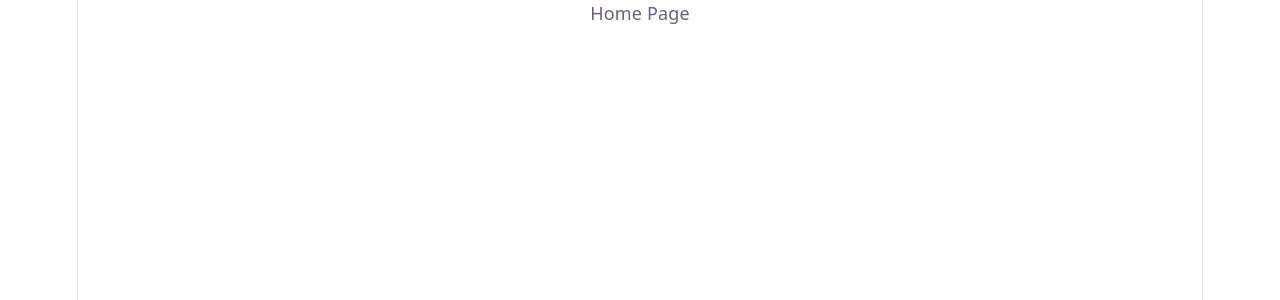
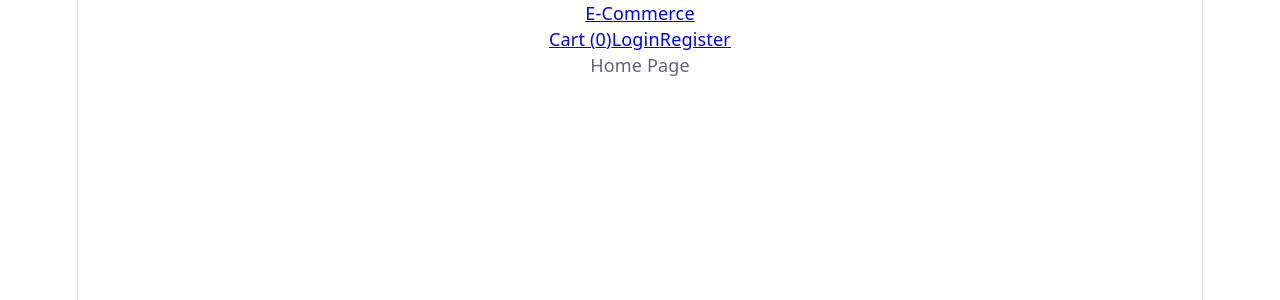
Before and after one commit to hayderalhatemi/ecommerce-app, a React (Vite) app in the folder frontend/: page / in a window 1280 px wide. Shown: the top 300 px of the page. Built offline with nearby package versions, Linux system fonts and the light colour scheme.

Commit message:
feat: add navbar to app layout

```diff
--- a/frontend/src/App.tsx
+++ b/frontend/src/App.tsx
@@ -1,8 +1,11 @@
-import { BrowserRouter, Routes, Route } from "react-router-dom";
+import { BrowserRouter, Routes, Route } from 'react-router-dom';
+import Navbar from './components/Navbar';
 
 const App = () => {
   return (
     <BrowserRouter>
+      <Navbar />
+      <main className="main-content">
         <Routes>
           <Route path="/" element={<div>Home Page</div>} />
           <Route path="/login" element={<div>Login Page</div>} />
@@ -12,6 +15,7 @@ const App = () => {
           <Route path="/orders" element={<div>Orders Page</div>} />
           <Route path="/admin" element={<div>Admin Dashboard</div>} />
         </Routes>
+      </main>
     </BrowserRouter>
   );
 };
```
Lines whose indentation alone changed are shown as unchanged.
